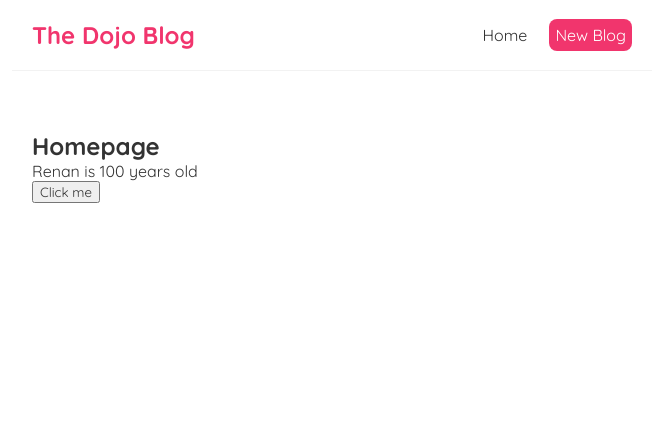
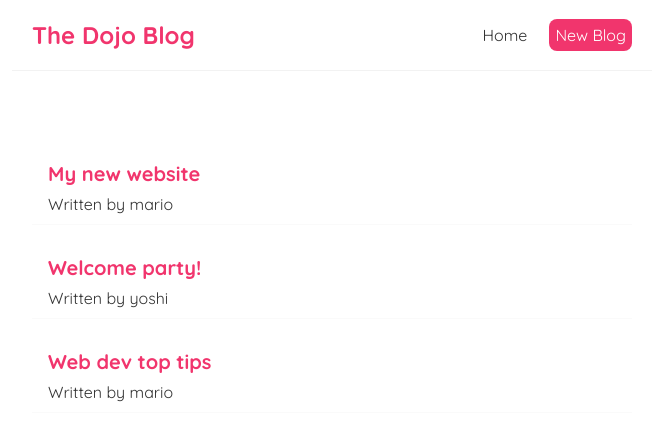
Before and after one commit to renanbernardelli/Dojo-Blog, a React (Create React App) app: page / in a window 1280 px wide. Shown: the top 440 px of the page, without its empty margins (308-971 px from the left). Built offline with nearby package versions, Linux system fonts and the light colour scheme.

Commit message:
:construction: Add a hook of an object array and map it on the page. :lipstick: Improve style.

```diff
--- a/src/Home.js
+++ b/src/Home.js
@@ -2,27 +2,22 @@
 
 const Home = () => {
 
-  const [userName, setUserName] = useState('Renan');
-  const [age, setAge] = useState(100);
-
-  const handleClick = () => {
-    setUserName('Carlos');
-    setAge(105);
-  }
-
-  // const handleClickAgain = (userName, e) => {
-  //   console.log(`hello ${userName}`, e.target);
-  // }
+  const [blogs, setBlogs] = useState([
+    { title: 'My new website', body: 'lorem ipsum...', author: 'mario', id: 1 },
+    { title: 'Welcome party!', body: 'lorem ipsum...', author: 'yoshi', id: 2 },
+    { title: 'Web dev top tips', body: 'lorem ipsum...', author: 'mario', id: 3 }
+  ])
 
   return (
 
     <div className="home">
-      <h2>Homepage</h2>
+      {blogs.map((blog) => (
+        <div className="blog-preview" key={blog.id}>
+          <h2>{ blog.title }</h2>
+          <p>Written by { blog.author }</p>
 
-      <p>{userName} is {age} years old</p>
-
-      <button onClick={handleClick}>Click me</button>
-      {/* <button onClick={(e) => handleClickAgain('Renan', e)}>Click me again</button> */}
+        </div>
+      ))}
     </div>
   );
 }
--- a/src/index.css
+++ b/src/index.css
@@ -33,3 +33,19 @@
   margin: 40px auto;
   padding: 20px;
 }
+
+/* blog previews / list */
+.blog-preview {
+  padding: 10px 16px;
+  margin: 20px 0;
+  border-bottom: 1px solid #fafafa;
+}
+.blog-preview:hover {
+  box-shadow: 1px 3px 5px rgba(0,0,0,0.1);
+  cursor: pointer;
+}
+.blog-preview h2 {
+  font-size: 20px;
+  color: #f1356d;
+  margin-bottom: 8px;
+}
```
